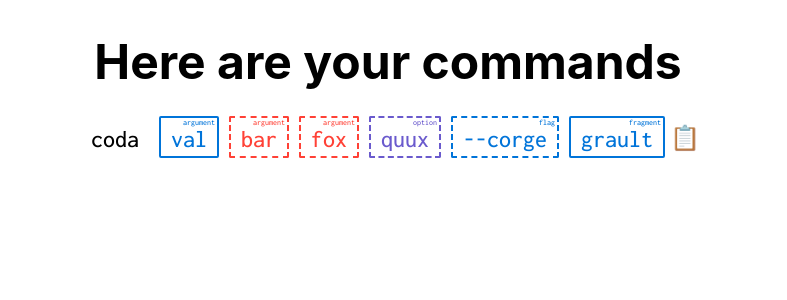
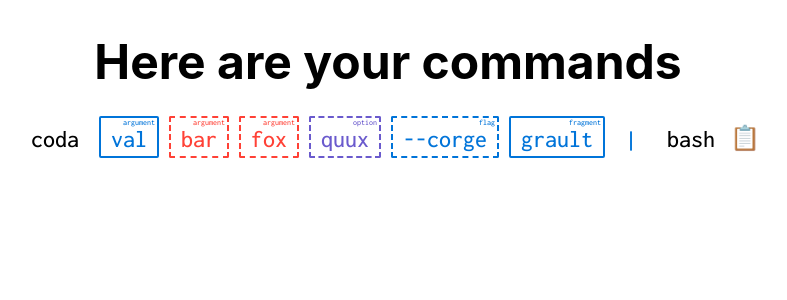
Before and after one commit to zeionara/coda, a React (Create React App) app in the folder coda/: page / in a window 1280 px wide. Shown: the top 300 px of the page, without its empty margins (252-1039 px from the left). Built offline with nearby package versions, Linux system fonts and the light colour scheme.

Commit message:
Added operator and header components

```diff
--- a/coda/src/App.tsx
+++ b/coda/src/App.tsx
@@ -5,6 +5,8 @@ import { Argument } from './components/argument'
 import { Option } from './components/option'
 import { Flag } from './components/flag'
 import { Fragment } from './components/fragment'
+import { Operator, OperatorValue } from './components/operator'
+import { Header } from './components/header'
 
 function App() {
   return (
@@ -17,6 +19,8 @@ function App() {
             <Option name="quux" description="describe command features" theme="violet" optional/>
             <Flag name="corge" description="my first flag" theme="blue" optional enabled/>
             <Fragment name="grault" description="my first fragment" theme="blue" optional/>
+            <Operator value={OperatorValue.Pipe} theme="blue"/>
+            <Header name="bash"/>
         </Command>
     </div>
   );
--- a/coda/src/components/command.tsx
+++ b/coda/src/components/command.tsx
@@ -3,6 +3,7 @@ import * as React from 'react'
 import '../styles/command.sass';
 
 import { Argument } from './argument'
+import { Header } from './header'
 
 export const Component = 'span';
 const Root = 'p';
@@ -33,17 +34,18 @@ export class Command extends React.Component<Props> {
 
         // Init state
 
-        let pieces = Array(props.children.length + 1).fill(null) as [string | null]
-        pieces[0] = props.name
+        // let pieces = Array(props.children.length + 1).fill(null) as [string | null]
+        let pieces = Array(props.children.length).fill(null) as [string | null]
+        // pieces[0] = props.name
 
         this.pieces = pieces
 
         // Update children
 
-        let index = 1
+        let index = 0
         let foundOptionalArgument = false
 
-        this.children = props.children.map(child => {
+        this.children = [<Header name={this.props.name}/>, ...props.children].map(child => {
                 if (child.type === Argument) {
                     if (!foundOptionalArgument) {
                          if (child.props.optional) {
@@ -90,7 +92,7 @@ export class Command extends React.Component<Props> {
         let skippedOptionalArgumentsGlobal: string[] = []
 
         this.children.forEach((parameter, i) => {
-                let piece = pieces[i + 1]
+                let piece = pieces[i]
 
                 if (!parameter.props.optional && !piece) {
                     emptyParameters.push(parameter.props.name)
@@ -126,7 +128,6 @@ export class Command extends React.Component<Props> {
     render() {
         return (
             <Root>
-                <Component className='command'>{this.props.name}</Component>
                 {this.children}
                 <span onClick={this.copy} className='button'>
                     📋
--- a/coda/src/components/fragment.tsx
+++ b/coda/src/components/fragment.tsx
@@ -1,4 +1,5 @@
 import { Setting, Props } from './setting'
+import { Component } from './command'
 
 export class Fragment extends Setting<Props, {}> {
 
@@ -21,7 +22,7 @@ export class Fragment extends Setting<Props, {}> {
     getChildren() {
         return <>
             {this.props.name}
-            <span className={`mark visible`}>{this.getTypeLabel()}</span>
+            <Component className={`mark visible`}>{this.getTypeLabel()}</Component>
         </>
     }
 }
--- /dev/null
+++ b/coda/src/components/header.tsx
@@ -0,0 +1,23 @@
+import * as React from 'react'
+import { Component } from './command'
+
+interface Props {
+    name: string
+
+    index?: number
+    setValue?(index: number, value: string | null): void
+}
+
+export class Header extends React.Component<Props> {
+    constructor(props: Props) {
+        super(props)
+
+        props.setValue!(props.index!, props.name!)
+    }
+
+    render() {
+        return <Component className='command'>
+            {this.props.name}
+        </Component>
+    }
+}
--- /dev/null
+++ b/coda/src/components/operator.tsx
@@ -0,0 +1,84 @@
+import * as React from 'react'
+
+import { Tooltip } from './tooltip'
+import { Component } from './command'
+
+export enum OperatorValue {
+    Pipe = '|',
+    Append = '>>',
+    Write = '>',
+    Read = '<',
+    DiscardOutput = '>/dev/null',
+    RedirectStdErrToStdOut = '2>&1'
+}
+
+interface Props {
+    value: OperatorValue
+    theme: string
+
+    index?: number
+    setValue?(index: number, value: string | null): void
+
+    // constructor(
+    //     {value, theme, index = undefined, setValue = undefined}: {value: OperatorValue, theme: string, index?: number, setValue?(index: number, value: string | null): void}
+    // ) {
+    //     this.value = value
+    //     this.theme = theme
+    //     this.index = index
+    //     this.setValue = setValue
+    // }
+
+    // getName() {
+    //     return "foo"
+    // }
+
+    // getDescription() {
+    //     return "bar"
+    // }
+}
+
+export class Operator extends React.Component<Props> {
+    constructor(props: Props) {
+        super(props)
+
+        props.setValue!(props.index!, props.value)
+    }
+
+    getName() {
+        const operator = this.props.value
+
+        switch(operator) {
+            case OperatorValue.Pipe:
+                return 'pipe'
+            default:
+                throw Error(`Unknown name for operator ${operator}`)
+        }
+    }
+
+    getDescription() {
+        const operator = this.props.value
+
+        switch(operator) {
+            case OperatorValue.Pipe:
+                return <>
+                    pass <i>stdout</i> of one command to <i>stdin</i> of another
+                </>
+            default:
+                throw Error(`Unknown description for operator ${operator}`)
+        }
+    }
+
+    render() {
+        const tooltip = (
+            <>
+                <strong>{this.getName()}</strong>: {this.getDescription()}
+            </>
+        )
+
+        return  <Tooltip content={tooltip}>
+            <Component className={`command operator ${this.props.theme}`}>
+                {this.props.value}
+            </Component>
+        </Tooltip>
+    }
+}
--- a/coda/src/styles/command.sass
+++ b/coda/src/styles/command.sass
@@ -37,16 +37,18 @@ $command_margin: 0 #{$base_padding}px
   font-family: 'Inconsolata', monospace
 
 .command
-  &.argument, &.option, &.flag, &.fragment
-    border: #{$border_thickness}px solid
-    border-radius: #{$border_radius}px
+  &.argument, &.option, &.flag, &.fragment, &.operator
+    &:not(.operator)
+      border: #{$border_thickness}px solid
+      border-radius: #{$border_radius}px
+
     cursor: pointer
     position: relative
 
     &.optional:not(.fragment)
       border-style: dashed
 
-    &:hover
+    &:hover:not(.operator)
       padding-top: #{$base_padding * $top_padding_multiplier + $border_thickness}px
       padding-bottom: #{$base_padding + $border_thickness}px
 
```
